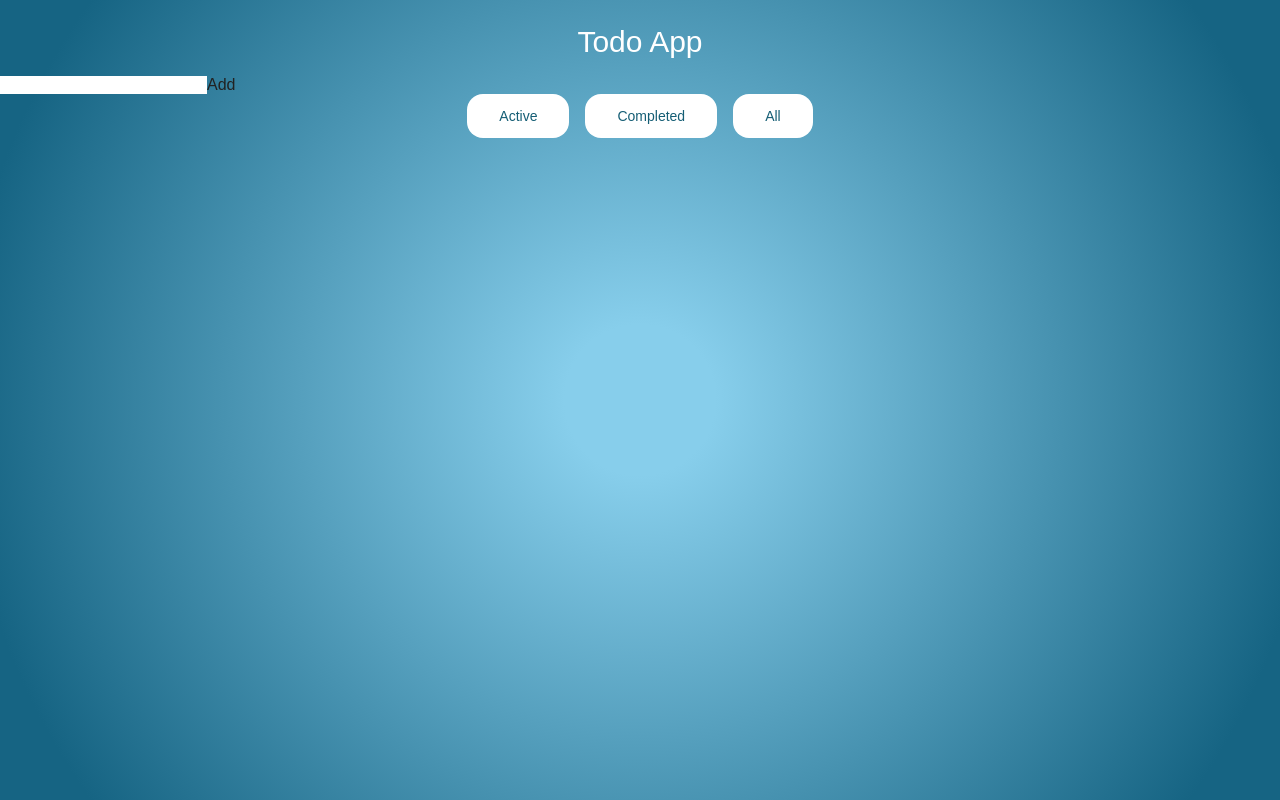
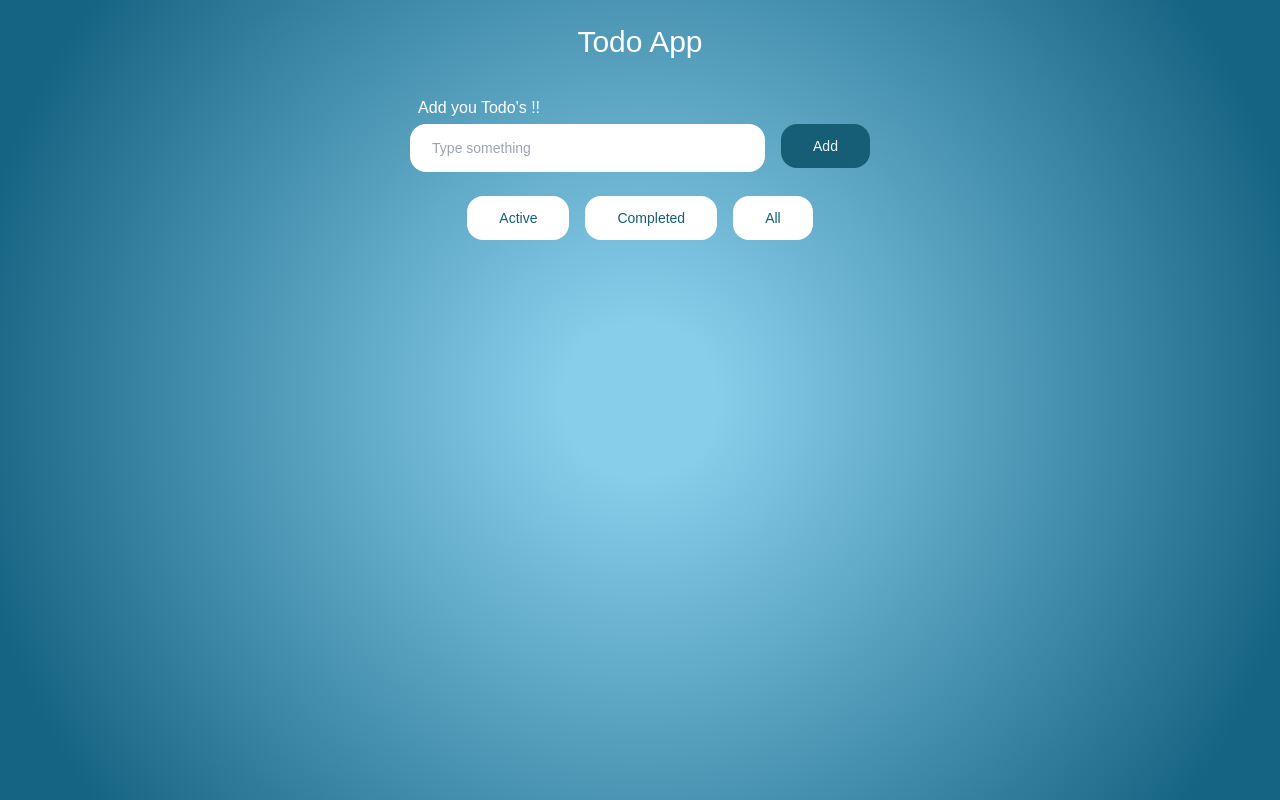
Before and after one commit to Rohan216437/ToDoList-JS, a React (Create React App) app: page / in a window 1280 px wide. Built offline with nearby package versions, Linux system fonts and the light colour scheme.

Commit message:
tailwindcss added in Todos.js

```diff
--- a/src/components/Todos.js
+++ b/src/components/Todos.js
@@ -40,14 +40,36 @@ const Todos = (props) => {
   //   }
   // }
   return (
-    <div>
-      <input type="text" onChange={(e) => {handleChange(e)}}/>
+    <div className='flex flex-row justify-center'>
+      <form action="#" class="mt-4">
+        <div class="flex flex-col items-center mt-1 text-sm sm:flex-row sm:space-y-0 sm:space-x-4">
+          <div class="w-full sm:mb-2">
+            <label for="input1">
+              <span class="ml-2 text-sm text-white sm:text-base ">Add you Todo's !!</span>
+                <input id="input1" minlength="5" className="mt-1 py-3 px-5 w-full border-2 border-white rounded-2xl outline-none placeholder:text-gray-400 invalid:text-pink-700 invalid:focus:ring-pink-700 invalid:focus:border-skyblue-500 peer dark:bg-white dark :text-gray-200 dark:placeholder:text-gray-300 dark:invalid:text-rose-600 dark:border-gray-400"
+                type="text" onChange={(e) => {handleChange(e)}} placeholder="Type something" />
+              <p class="ml-2 text-xs text-pink-700 invisible peer-invalid:visible dark:text-gray-200">less than 5 characters</p>
+          </label>
+        </div>
+        <div
+          class="w-full text-center py-3 px-8 text-sm font-medium bg-cyan-800 text-gray-100 rounded-2xl cursor-pointer sm:w-min hover:bg-cyan-900 hover:text-gray-50  dark:text-gray-100 dark:hover:text-gray-50 mb-4 sm:mb-0"
+          onClick={() => props.addTodo({
+            //object /todo write here
+            id: Math.floor(Math.random()*1000),
+            item: todo,
+            completed : false
+          })}>
+          <span>Add</span>
+        </div>
+      </div>
+    </form>
+      {/* <input className='mx-6' type="text" onChange={(e) => {handleChange(e)}}/>
       <button className='' onClick={() => props.addTodo({
         //object /todo write here
         id: Math.floor(Math.random()*1000),
         item: todo,
         completed : false
-      })}>Add</button>
+      })}> + </button> */}
       <br />
 
       {/* <ul>
```
